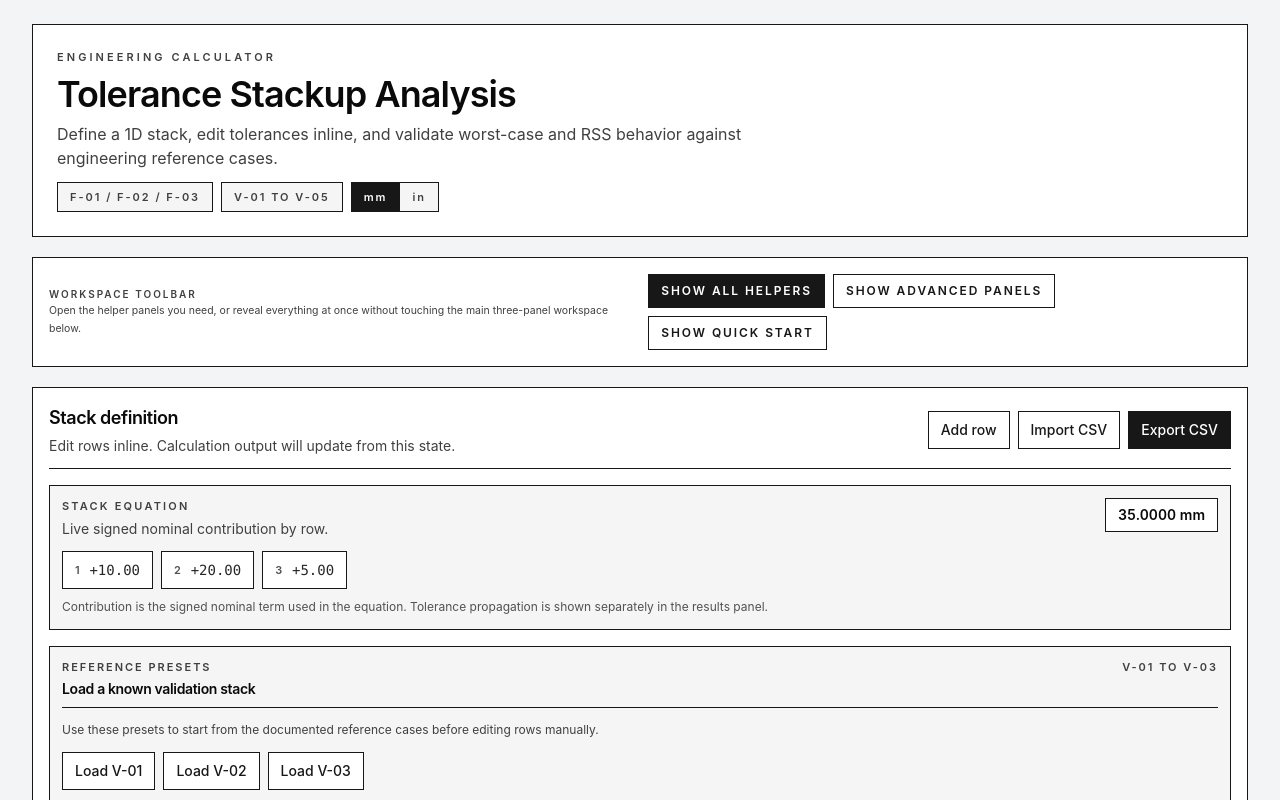
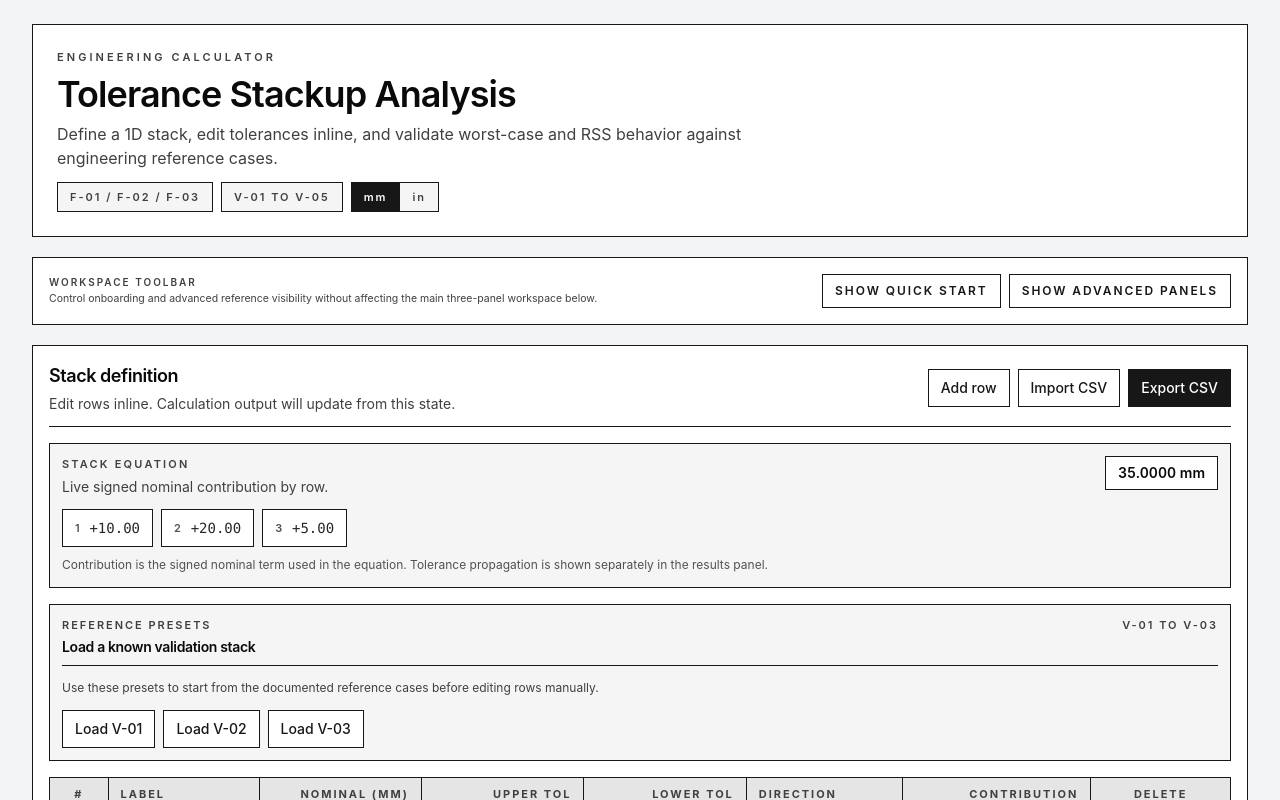
Before and after one commit to utku-gaspak/tolerance-stackup-analyser, a Next.js app: page / in a window 1280 px wide. Shown: the top 800 px of the page. Built offline with nearby package versions, Linux system fonts and the light colour scheme.

Commit message:
simplify workspace toolbar controls

```diff
--- a/app/page.tsx
+++ b/app/page.tsx
@@ -103,12 +103,6 @@ export default function Home() {
     saveCurrentVariant(rows, result, engineeringUnit);
   }
 
-  function toggleAllHelpers() {
-    const shouldOpen = !isQuickStartOpen || !isAdvancedPanelsOpen;
-    setIsQuickStartOpen(shouldOpen);
-    setIsAdvancedPanelsOpen(shouldOpen);
-  }
-
   return (
     <main className="mx-auto flex min-h-screen w-full flex-col gap-5 px-4 py-6 sm:px-6 lg:px-8">
       <section className="flex flex-col gap-3 border border-neutral-900 bg-white p-5 lg:p-6">
@@ -150,16 +144,21 @@ export default function Home() {
           <div>
             <p className="text-[10px] font-semibold uppercase tracking-[0.2em] text-neutral-700">Workspace toolbar</p>
             <p className="text-[10.5px] leading-[1.1rem] text-neutral-700">
-              Open the helper panels you need, or reveal everything at once without touching the main three-panel workspace below.
+              Control onboarding and advanced reference visibility without affecting the main three-panel workspace below.
             </p>
           </div>
           <div className="flex flex-wrap gap-2">
             <button
               type="button"
-              onClick={toggleAllHelpers}
-              className="border border-neutral-900 bg-neutral-900 px-3 py-2 text-xs font-semibold uppercase tracking-[0.16em] text-white transition hover:bg-neutral-800"
+              onClick={() => setIsQuickStartOpen((current) => !current)}
+              aria-pressed={isQuickStartOpen}
+              className={`border px-3 py-2 text-xs font-semibold uppercase tracking-[0.16em] transition ${
+                isQuickStartOpen
+                  ? "border-neutral-900 bg-neutral-900 text-white hover:bg-neutral-800"
+                  : "border-neutral-900 bg-white text-neutral-900 hover:bg-neutral-50"
+              }`}
             >
-              {isQuickStartOpen && isAdvancedPanelsOpen ? "Hide All Helpers" : "Show All Helpers"}
+              {isQuickStartOpen ? "Hide Quick Start" : "Show Quick Start"}
             </button>
             <button
               type="button"
@@ -172,18 +171,6 @@ export default function Home() {
               }`}
             >
               {isAdvancedPanelsOpen ? "Hide Advanced Panels" : "Show Advanced Panels"}
-            </button>
-            <button
-              type="button"
-              onClick={() => setIsQuickStartOpen((current) => !current)}
-              aria-pressed={isQuickStartOpen}
-              className={`border px-3 py-2 text-xs font-semibold uppercase tracking-[0.16em] transition ${
-                isQuickStartOpen
-                  ? "border-neutral-900 bg-neutral-900 text-white hover:bg-neutral-800"
-                  : "border-neutral-900 bg-white text-neutral-900 hover:bg-neutral-50"
-              }`}
-            >
-              {isQuickStartOpen ? "Hide Quick Start" : "Show Quick Start"}
             </button>
           </div>
         </div>
```
